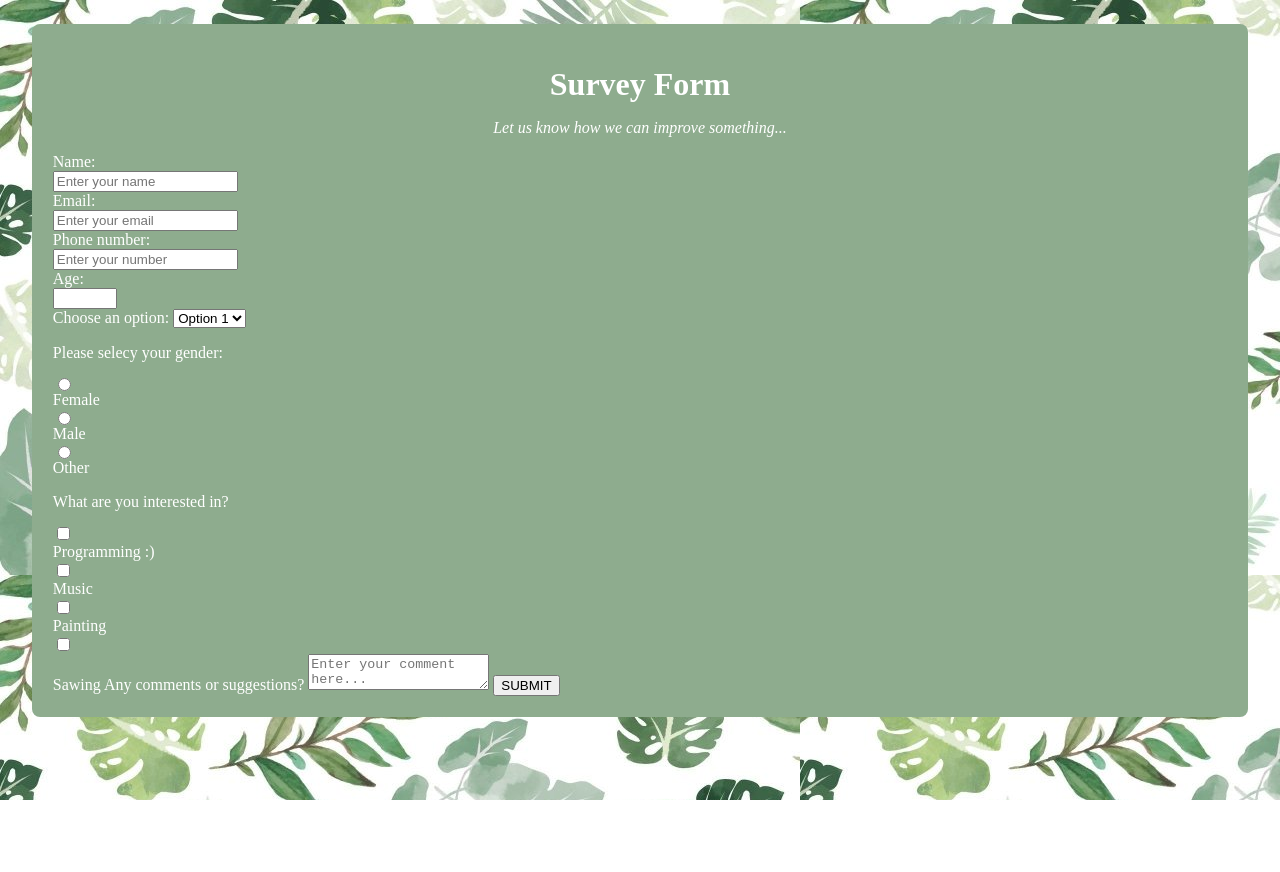
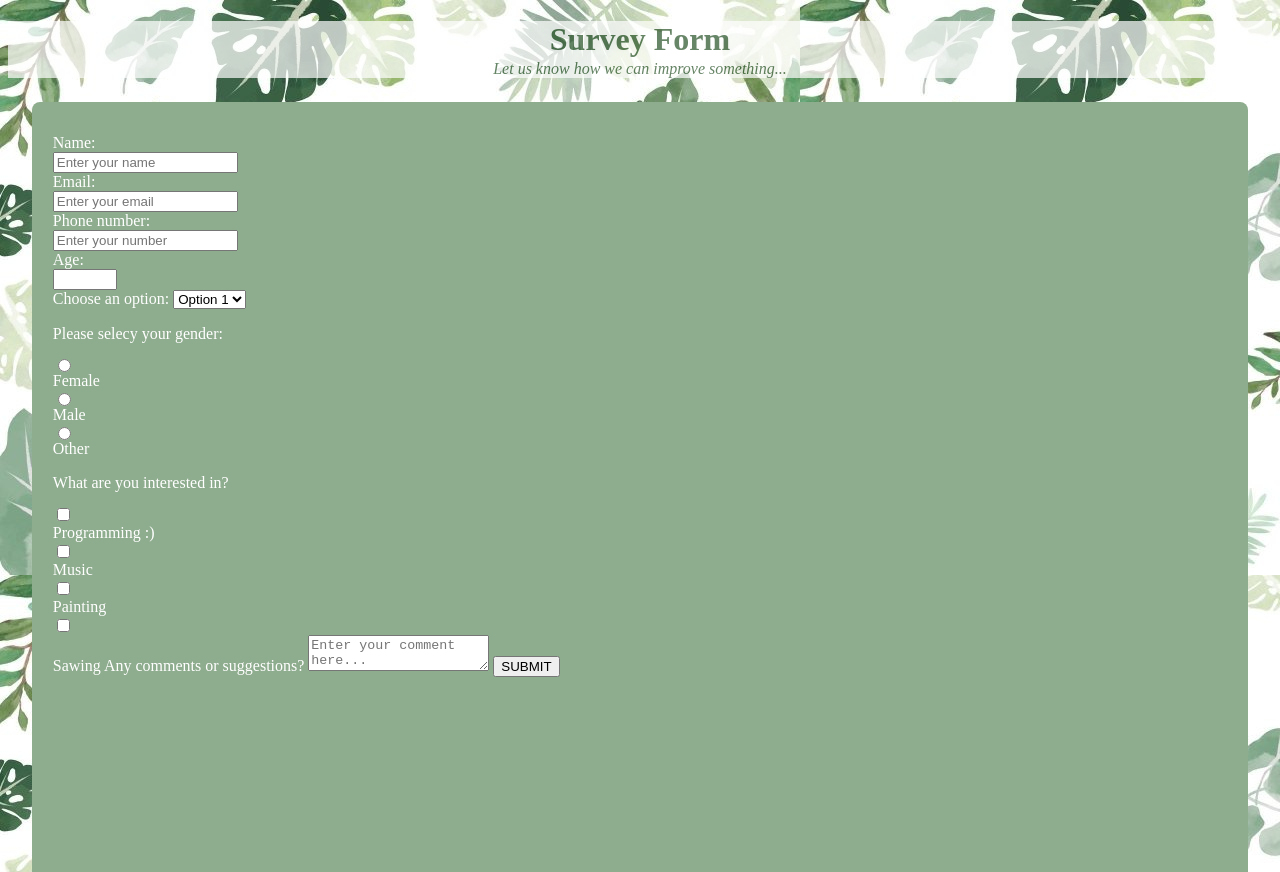
Before and after one commit to anetSzajo/survey-form, a plain HTML site: page index.html in a window 1280 px wide. Shown: the top 872 px of the page. Before the commit the page ends 800 px from the top, so only its background shows below. Drawn offline with Linux system fonts and the light colour scheme.

Commit message:
add title styling

```diff
--- a/main.css
+++ b/main.css
@@ -3,12 +3,13 @@ html {
 }
 
 
-#main {
+form {
     background: rgb(142, 172, 142);
     color: white;
     border-radius: 8px;
     padding: 1.3rem;
     margin: 1.5rem;
+    height: 100vh;
 }
 
 input{
@@ -16,7 +17,10 @@ input{
 }
 
 .title{
+    background: white;
+    color: rgb(39, 82, 39);
     text-align: center;
+    opacity: 0.7;
 }
 .title h1 {
     margin-bottom: 0;
@@ -24,8 +28,9 @@ input{
 
 .title p{
     font-style: italic;
+    margin-top: 2px;
 }
 
 #survey-form{
-    marign: 6px;
+    padding-top: 2rem;
 }
```
